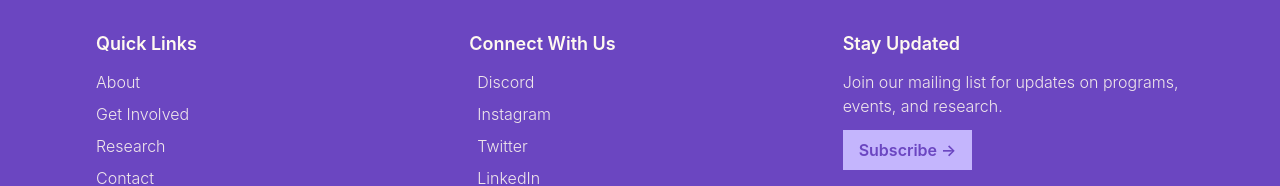
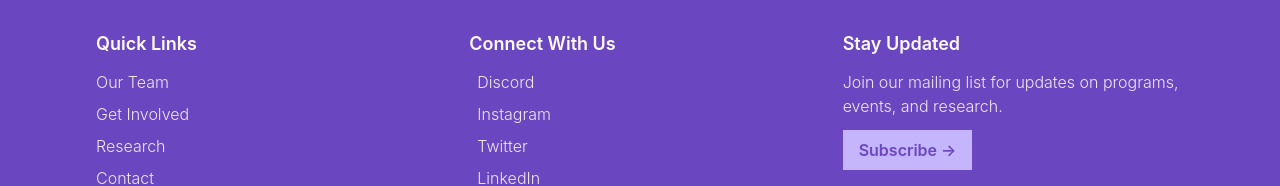
Before and after one commit to aisafetyuw/waisi.org, a Next.js app: page /programs in a window 1280 px wide. Shown: the part 2267-2453 px from the top of the page. Built offline with nearby package versions, Linux system fonts and the light colour scheme.

Commit message:
our team instead of about

```diff
--- a/src/components/footer.tsx
+++ b/src/components/footer.tsx
@@ -23,14 +23,14 @@ export default function Footer() {
             </h3>
             <div className="flex flex-col space-y-2">
               <Link
-                href="/about"
+                href="/team"
                 className="hover:underline"
                 style={{
                   color: "#FFF9F0",
                   opacity: 0.9,
                 }}
               >
-                About
+                Our Team
               </Link>
               <Link
                 href="/programs"
```
